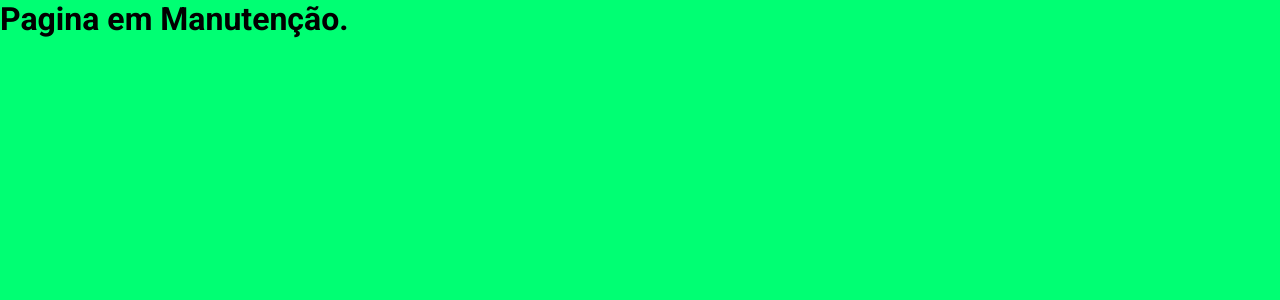
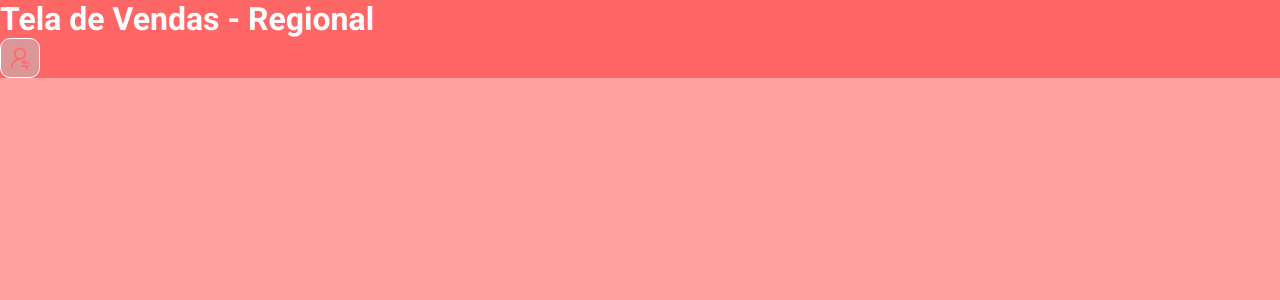
Before and after one commit to aristoteleaguiar/dsmeta, a React (Vite) app in the folder frontend/: page / in a window 1280 px wide. Shown: the top 300 px of the page. Built offline with nearby package versions, Linux system fonts and the light colour scheme.

Commit message:
First component

```diff
--- a/frontend/src/App.tsx
+++ b/frontend/src/App.tsx
@@ -1,6 +1,12 @@
+import NotificationButton from "./components/NotificationsButton"
+
 function App() {
-  return(
-  <h1>Pagina em Manutenção.</h1>)
+  return (
+    <>
+      <h1>Tela de Vendas - Regional</h1>
+      <NotificationButton />
+    </>
+  )
 }
 
 export default App
--- /dev/null
+++ b/frontend/src/components/NotificationsButton/index.tsx
@@ -0,0 +1,12 @@
+import icon from '../../assets/img/notification-icon.svg'
+import './styles.css'
+function NotificationButton() {
+    return (
+        <div className="dsmeta-red-btn" >
+            < img src={icon} alt="Notificar" />
+        </div >
+
+    )
+}
+
+export default NotificationButton
--- /dev/null
+++ b/frontend/src/components/NotificationsButton/styles.css
@@ -0,0 +1,14 @@
+.dsmeta-red-btn {
+    height: 40px;
+    width: 40px;
+    background: rgba(203, 177, 177, 0.647);
+    border: 1px solid hsl(0, 0%, 100%);
+    border-radius: 10px;
+    display: flex;
+    align-items: center;
+    justify-content: center;
+    cursor: pointer;
+}
+
+.dsmeta-red-btn img {
+    width: 20px;
--- a/frontend/src/index.css
+++ b/frontend/src/index.css
@@ -9,8 +9,8 @@
 
 body,
 html {
-  background-color: rgb(0, 255, 115);
-  color: rgb(0, 0, 0);
+  background-color: rgba(255, 0, 0, 0.363);
+  color: rgb(255, 255, 255);
 }
 
 a,
```
Also changed, not shown: frontend/src/assets/img/Notification-icon.svg (added).
